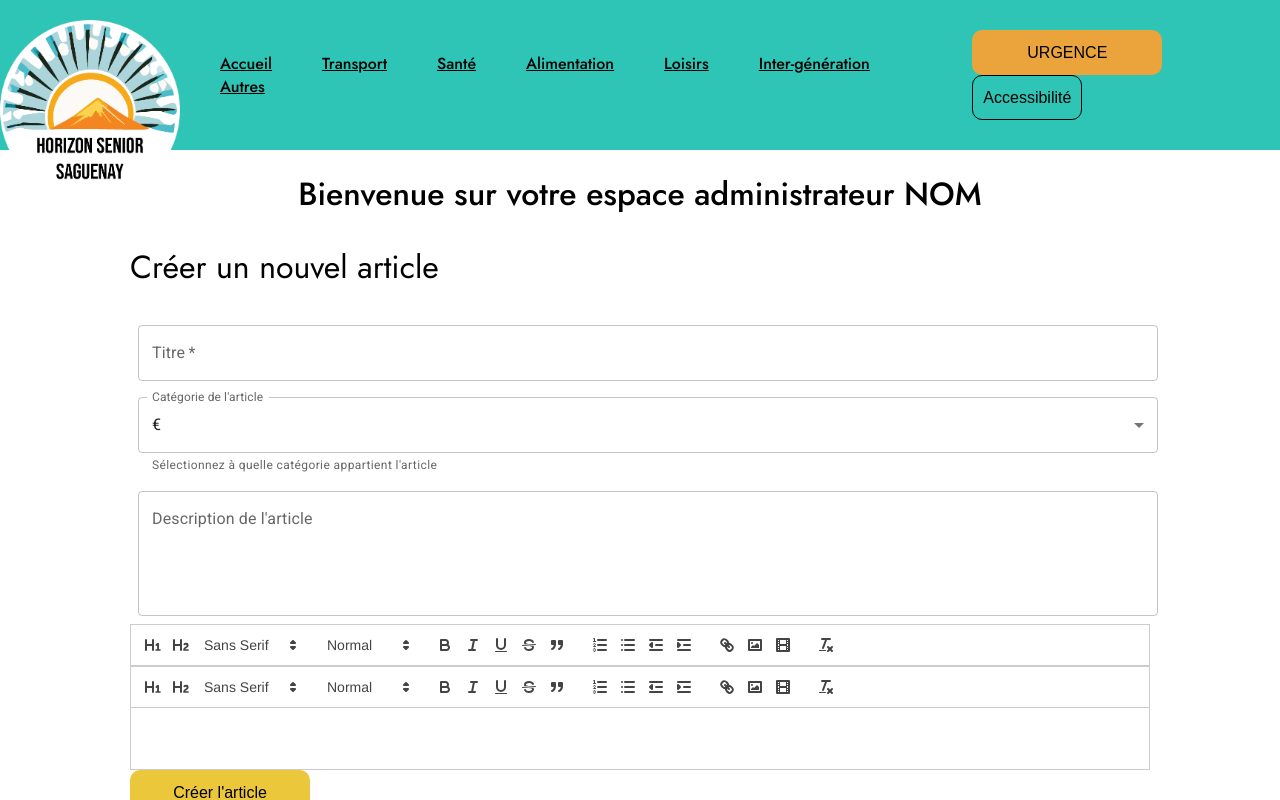
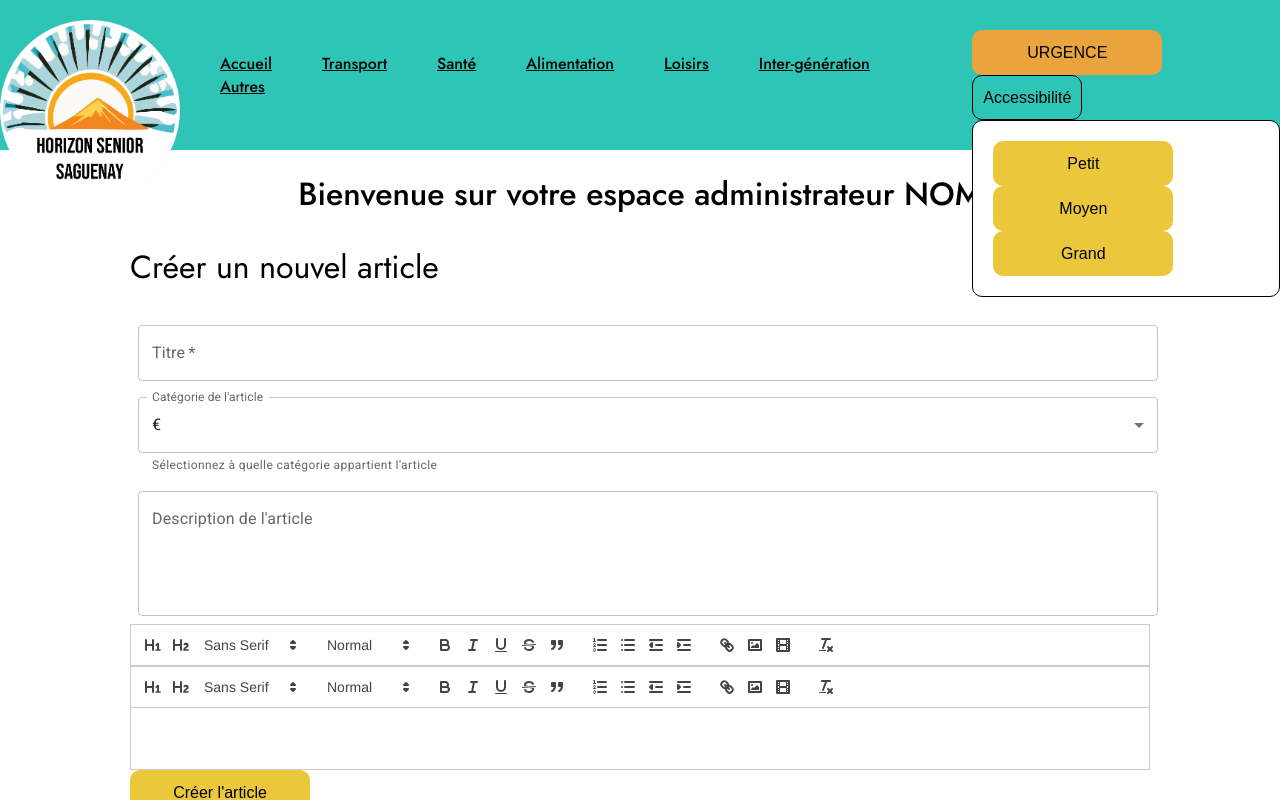
Before and after one commit to varomeas/horizon-front, a React (Create React App) app: page /admin in a window 1280 px wide. Both pictures are taken after a click on the button "Accessibilité". Shown: the top 800 px of the page. Built offline with nearby package versions, Linux system fonts and the light colour scheme.

Commit message:
création système de changement de taille de texte

```diff
--- a/src/App.js
+++ b/src/App.js
@@ -1,13 +1,15 @@
 import './App.scss';
 import Menu from "./components/header/header";
 import Footer from "./components/footer/footer";
-import {useEffect} from "react";
+import {useContext, useEffect} from "react";
 import CardNumber from "./components/cards-number/CardNumber";
 import CardCategory from "./components/cards-category/card-category";
 import Carousel from "./components/carousel/carousel";
+import {FontSizeContext, FontSizeProvider} from "./assets/FontSizeContext";
 
 
 function App() {
+    const {fontSize} = useContext(FontSizeContext);
   return (
     <div className="App">
         <Menu ></Menu>
@@ -27,7 +29,7 @@ function App() {
             </section>
             <section className={"présentation"}>
                 <h2>Qu'est-ce que Horizon Senior Saguenay?</h2>
-                <div>
+                <div style={{fontSize: fontSize}}>
                     <p className={"text-présentation"}>Horizon Senior Saguenay est un organisme à but non lucratif qui a pour mission de faciliter l'accès aux services pour les personnes âgées de la région du Saguenay-Lac-Saint-Jean. Notre site web vous permet de trouver facilement les numéros de téléphone des services de santé, de transport, d'alimentation, de loisirs et bien plus encore.
                         Lorem ipsum dolor sit amet, consectetur adipiscing elit. Mauris at leo odio. Nulla tellus elit, accumsan tincidunt urna ut, condimentum aliquet erat. Donec aliquam, libero sit amet molestie malesuada, sem tellus euismod mauris, in vulputate arcu sapien sed sapien. Cras varius mauris non scelerisque hendrerit. Mauris nec hendrerit purus, et dictum leo. Ut quis rutrum sapien, id venenatis eros. Sed ipsum purus, tempus non massa quis, convallis maximus lectus.
 
--- /dev/null
+++ b/src/assets/FontSizeContext.js
@@ -0,0 +1,17 @@
+import React, { createContext, useState } from 'react';
+
+export const FontSizeContext = createContext();
+
+export const FontSizeProvider = ({ children }) => {
+    const [fontSize, setFontSize] = useState('medium');
+
+    const changeFontSize = (size) => {
+        setFontSize(size);
+    };
+
+    return (
+        <FontSizeContext.Provider value={{ fontSize, changeFontSize }}>
+            {children}
+        </FontSizeContext.Provider>
+    );
+};
--- a/src/components/header/header.js
+++ b/src/components/header/header.js
@@ -1,8 +1,23 @@
 import { Link } from "react-router-dom"
 
 import styles from "./header.module.scss";
+import {useContext, useState} from "react";
+import {FontSizeContext} from "../../assets/FontSizeContext";
 
 function Menu(){
+    const {changeFontSize} = useContext(FontSizeContext);
+
+    const [showMenu, setShowMenu] = useState(false);
+
+    const handleAccessibilityClick = () => {
+        setShowMenu(prevShowMenu => !prevShowMenu);
+    };
+
+    const handleFontSizeClick = (size) => {
+        changeFontSize(size);
+        setShowMenu(false);
+    };
+
     return(
         <header>
             <div className={styles.logo}>
@@ -19,7 +34,14 @@ function Menu(){
             </ul>
             <div className={styles.buttons}>
                 <button className={"btn"}>Urgence</button>
-                <button className={"btn"}>Accessibilité</button>
+                <button className={"btn"} onClick={handleAccessibilityClick}>Accessibilité</button>
+                {showMenu && (
+                    <div className={styles.accessibilite_menu}>
+                        <button className={"btn"} onClick={() => handleFontSizeClick('small')}>Petit</button>
+                        <button className={"btn"} onClick={() => handleFontSizeClick('medium')}>Moyen</button>
+                        <button className={"btn"} onClick={() => handleFontSizeClick('large')}>Grand</button>
+                    </div>
+                )}
             </div>
         </header>
     )
--- a/src/components/header/header.module.scss
+++ b/src/components/header/header.module.scss
@@ -17,18 +17,25 @@ header{
   }
   .buttons{
     margin: auto 0 auto 0;
-    button:first-child{
+    >button:first-child{
       width: 190px;
       font-size: $petit;
       margin-right: 25px;
       background-color: $orange;
       text-transform: uppercase;
     }
-    button:last-child{
+    >button:nth-child(2){
       width: 110px;
       font-size: $petit;
       background: none;
       border: solid 1px black;
+    }
+    .accessibilite_menu{
+      position: absolute;
+      background-color: white;
+      border: solid 1px black;
+      border-radius: 10px;
+      padding: 20px;
     }
   }
   .logo{
--- a/src/index.js
+++ b/src/index.js
@@ -12,9 +12,11 @@ import '@fontsource/roboto/400.css';
 import '@fontsource/roboto/500.css';
 import '@fontsource/roboto/700.css';
 import Admin from "./pages/admin/admin";
+import {FontSizeProvider} from "./assets/FontSizeContext";
 
 const root = ReactDOM.createRoot(document.getElementById('root'));
 root.render(
+    <FontSizeProvider>
         <React.StrictMode>
             <BrowserRouter>
                 <Routes>
@@ -27,6 +29,7 @@ root.render(
                 </Routes>
             </BrowserRouter>
         </React.StrictMode>
+    </FontSizeProvider>
 );
 
 // If you want to start measuring performance in your app, pass a function
```
Lines whose indentation alone changed are shown as unchanged.
